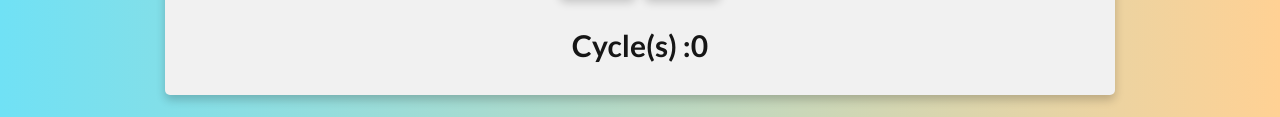
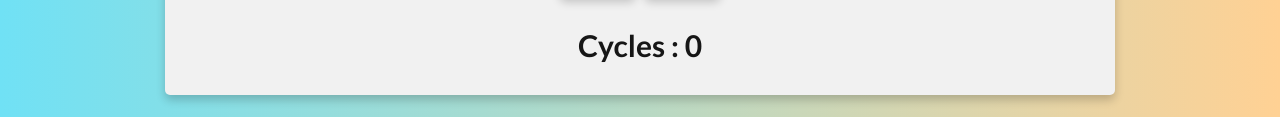
Before and after one commit to jeanlrnt/Pomodoro, a plain HTML site: page index.html in a window 1280 px wide. Both pictures are taken after a click on the button 682 px from the left and 442 px from the top of the page. Shown: the part 483-600 px from the top of the page. Drawn offline with Linux system fonts and the light colour scheme.

Commit message:
fix cycles timer

```diff
--- a/app.js
+++ b/app.js
@@ -95,7 +95,7 @@ function resetPomodoro() {
     displayRest.textContent = formattedTime(restTime);
 
     cycleCount = 0;
-    cycles.textContent = 'Cycle(s) :' + cycleCount;
+    cycles.textContent = `Cycles : ${cycleCount}`;
 
     clearInterval(timerId);
     currentInterval = false;
--- a/index.html
+++ b/index.html
@@ -32,7 +32,7 @@
           <img src="resources/reset.svg" alt="icone reset">
         </button>
       </div>
-      <p class="cycles">Cycle(s) : 0</p>
+      <p class="cycles">Cycles : 0</p>
     </div>
 
     <script src="app.js"></script>
```
